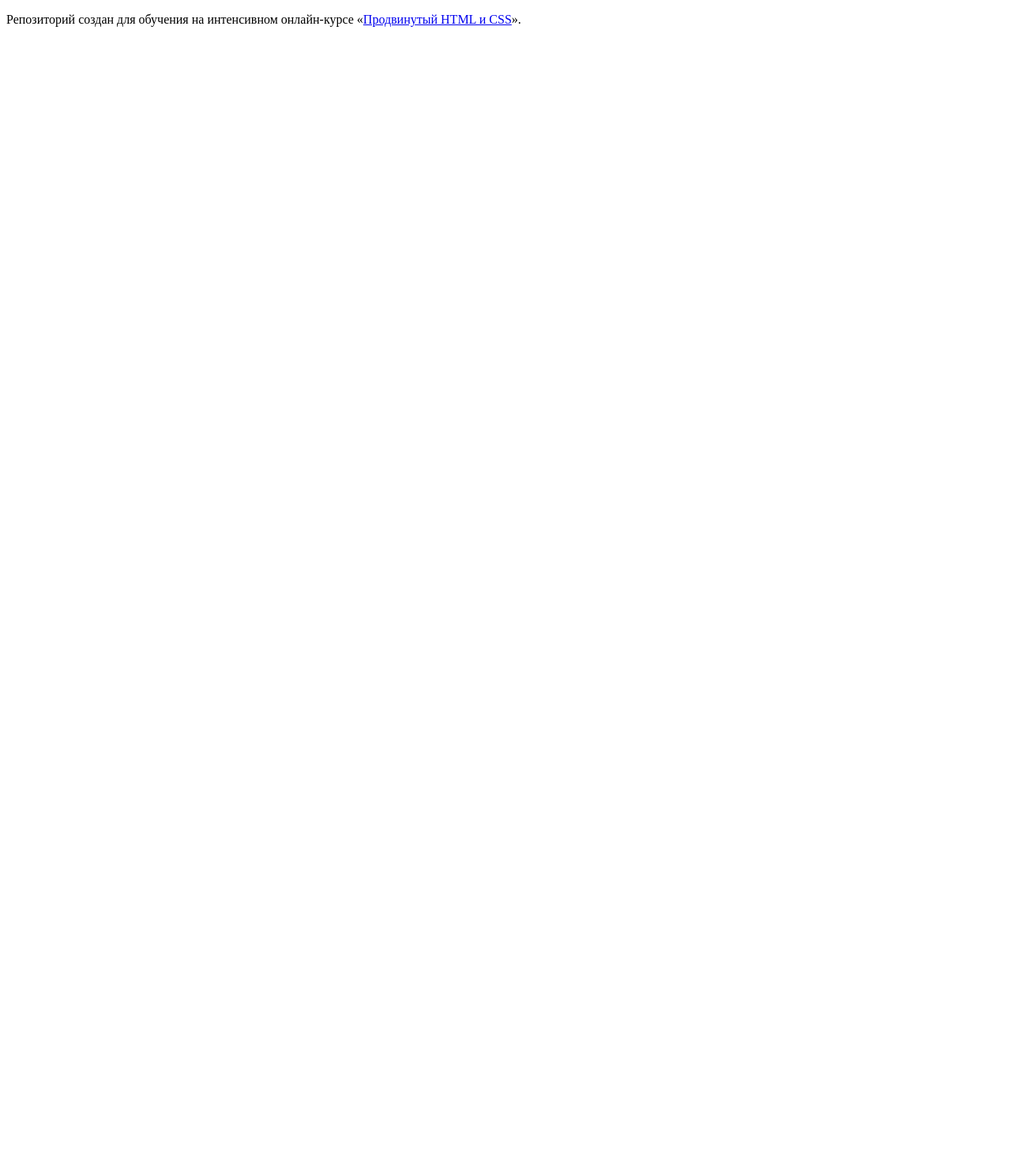
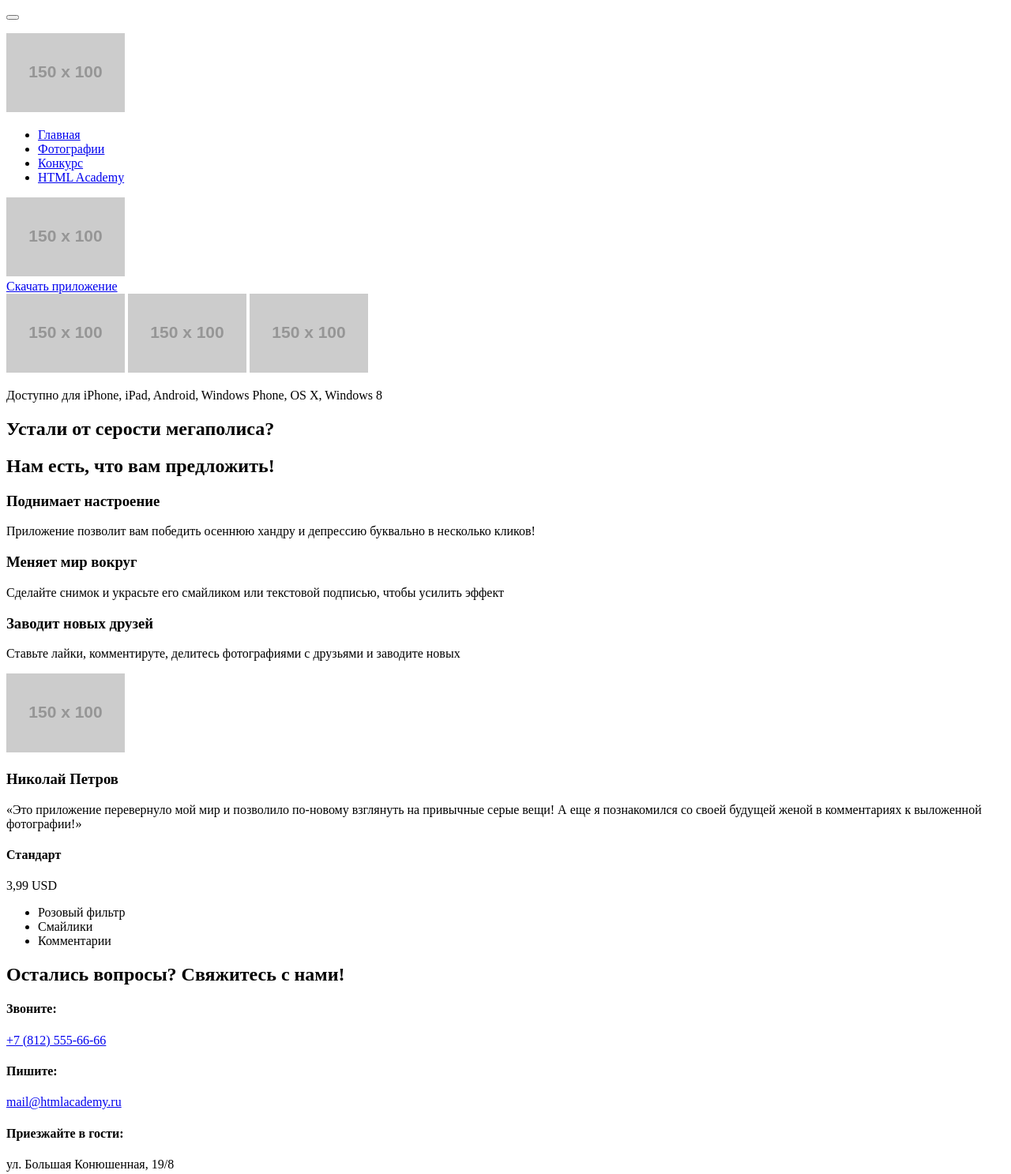
Before and after one commit to InspectorRachko/346695-pink, a website: page index.html in a window 1280 px wide. Shown: the whole page at 79% size. Before the commit the page ends 800 px from the top, so only its background shows below. Drawn offline with Linux system fonts and the light colour scheme; placeholder pictures from the web are drawn by us.

Commit message:
Разметил HTML

```diff
--- a/index.html
+++ b/index.html
@@ -1,12 +1,95 @@
 <!DOCTYPE html>
 <html lang="ru">
-  <head>
+
+<head>
     <meta charset="utf-8">
     <title>HTML Academy: Пинк</title>
-  </head>
-  <body>
+</head>
 
-    <p>Репозиторий создан для обучения на интенсивном онлайн‑курсе «<a href="https://htmlacademy.ru/intensive/adaptive">Продвинутый HTML и CSS</a>».</p>
+<body>
+    <header class="page-header container">
+        <nav class="main-nav">
+            <button class="main-nav__button" type="button"></button>
+            <p class="main-nav__title">
+                </h1>
+                <img class="main-nav__logo" src="http://placehold.it/150x100" alt="Pink">
+                <ul>
+                    <li>
+                        <a href="#">Главная</a>
+                    </li>
+                    <li>
+                        <a href="#">Фотографии</a>
+                    </li>
+                    <li>
+                        <a href="#">Конкурс</a>
+                    </li>
+                    <li>
+                        <a href="#">HTML Academy</a>
+                    </li>
+                </ul>
+        </nav>
+    </header>
+    <section class="main_intro container">
+        <img src="http://placehold.it/150x100" alt="Pink">
+    </section>
+    <section class="download container">
+        <a href="#" class="btn download__button">Скачать приложение</a>
+        <section class="downloads__platforms">
+            <img src="http://placehold.it/150x100" alt="Apple" class="download__icon">
+            <img src="http://placehold.it/150x100" alt="Android" class="download__icon">
+            <img src="http://placehold.it/150x100" alt="Windows" class="download__icon">
+        </section>
+        <p class="download__descr">Доступно для iPhone, iPad, Android, Windows Phone, OS X, Windows 8</p>
+    </section>
+    <section class="information container">
+        <h2>Устали от серости мегаполиса?</h2>
+        <h2>Нам есть, что вам предложить!</h2>
+        <h3>Поднимает настроение</h3>
+        <p>Приложение позволит вам победить осеннюю хандру и депрессию буквально в несколько кликов!</p>
+        <h3>Меняет мир вокруг</h3>
+        <p>Сделайте снимок и украсьте его смайликом или текстовой подписью, чтобы усилить эффект</p>
+        <h3>Заводит новых друзей</h3>
+        <p>Ставьте лайки, комментируте, делитесь фотографиями с друзьями и заводите новых</p>
+        <img src="http://placehold.it/150x100" alt="Всем привет!">
+    </section>
+    <section class="reviews container">
+        <div class="reviews__slider">
+            <div class="reviews-slide-1">
+                <h3>Николай Петров</h3>
+                <p>«Это приложение перевернуло мой мир и позволило по-новому взглянуть на привычные серые вещи! А еще я познакомился со своей будущей женой в комментариях к выложенной фотографии!»</p>
+            </div>
+            <div class="reviews-slide-2"></div>
+            <div class="reviews-slide-3"></div>
+        </div>
+    </section>
+    <section class="prices container">
+        <div class="prices__slider">
+            <div class="prices-slide-1"></div>
+            <div class="prices-slide-2">
+                <header class="prices-slide-header">
+                    <h4>Стандарт</h4>
+                    <span>3,99 USD</span>
+                </header>
+                <ul class="prices-slide-list">
+                    <li>Розовый фильтр</li>
+                    <li>Смайлики</li>
+                    <li>Комментарии</li>
+                </ul>
+            </div>
+            <div class="prices-slide-3"></div>
+        </div>
+    </section>
+    <section class="contacts container">
+        <h2>Остались вопросы? Свяжитесь с нами!</h2>
+        <h4>Звоните:</h4>
+        <a href="tel:+78125550555">+7 (812) 555-66-66</a>
+        <h4>Пишите:</h4>
+        <a href="mailto:mail@htmlacademy.ru">mail@htmlacademy.ru</a>
+        <h4>Приезжайте в гости:</h4>
+        <a>ул. Большая Конюшенная, 19/8</a>
+    </section>
+    <section class="map">
+    </section>
+</body>
 
-  </body>
 </html>
```
